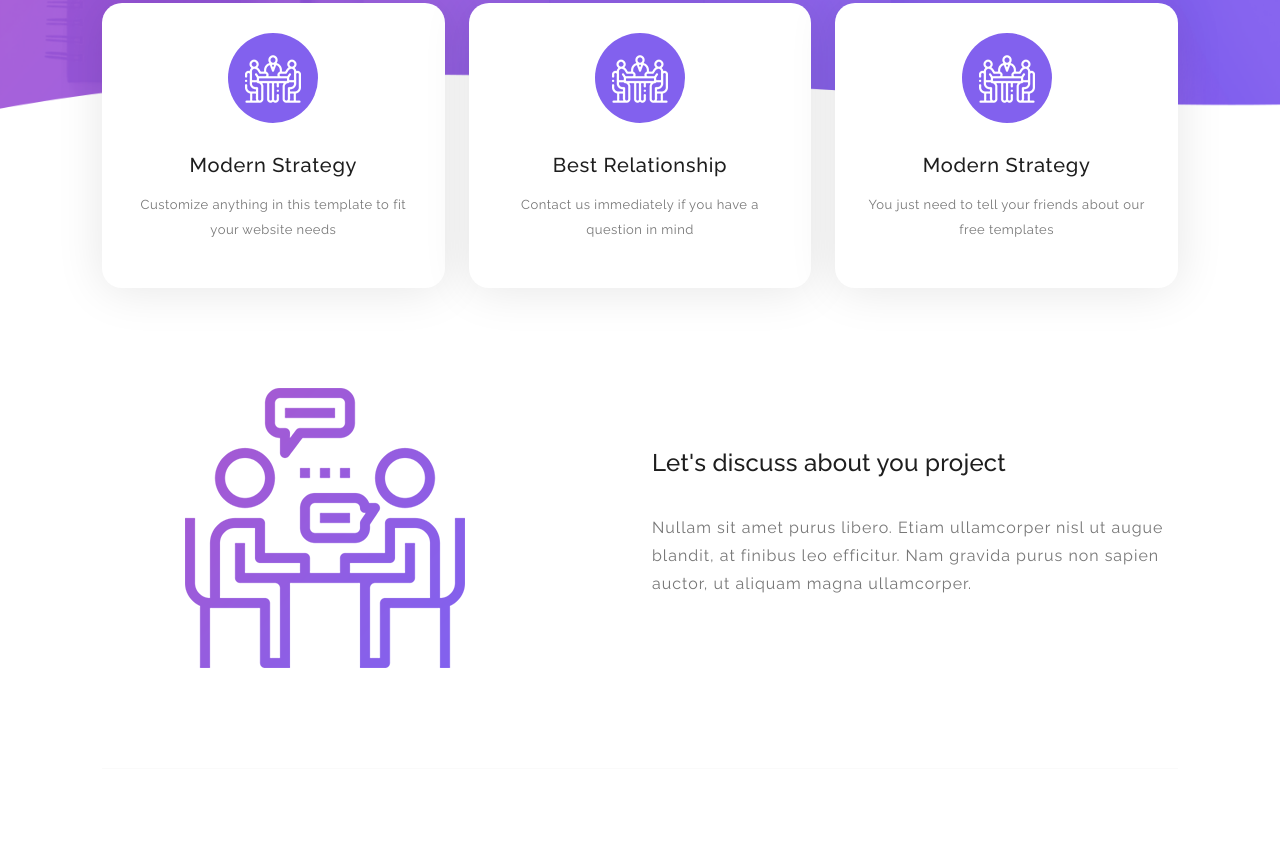
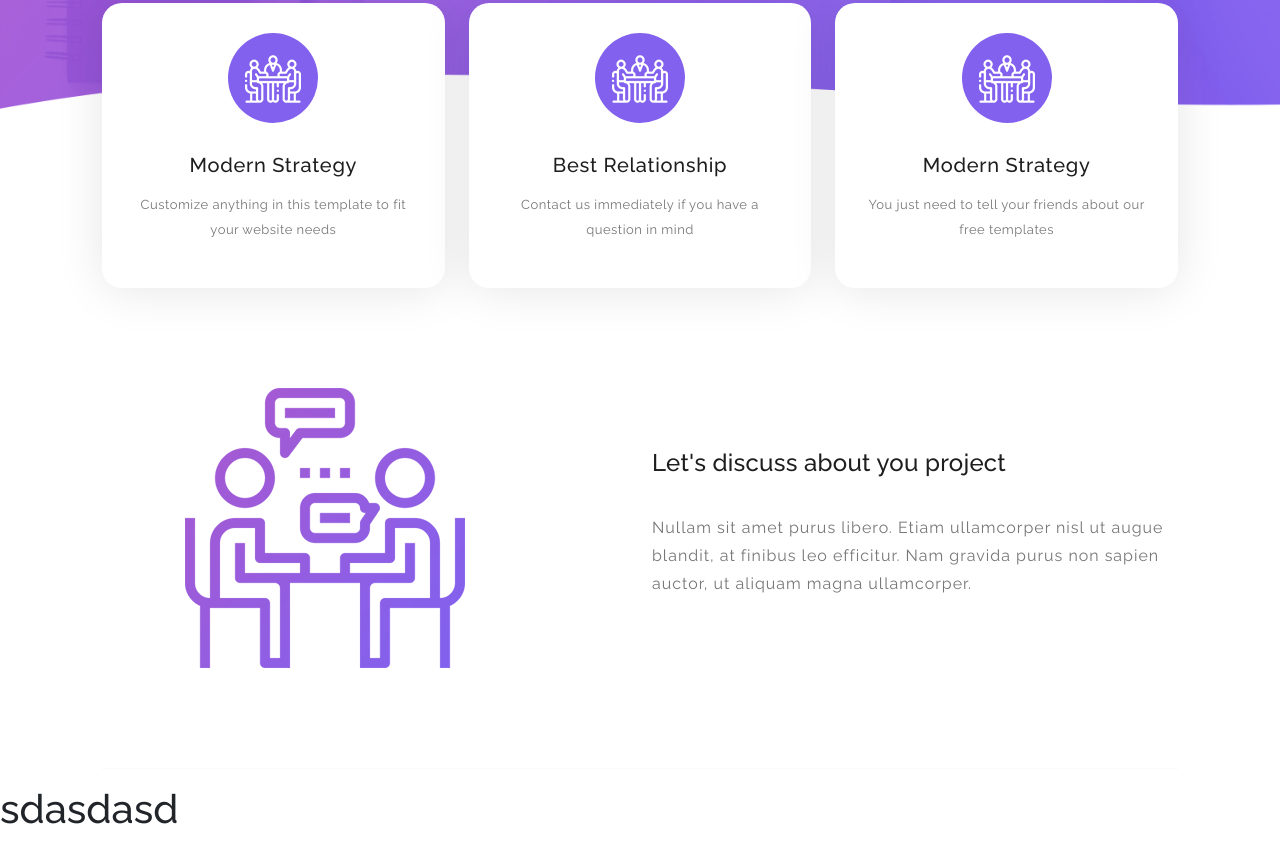
Before and after one commit to Nguyenhuyhoang1/de, a plain HTML site: page index.html in a window 1280 px wide. Shown: the part 607-1448 px from the top of the page. Before the commit the page ends 1392 px from the top, so only its background shows below. Drawn offline with nearby package versions, Linux system fonts and the light colour scheme; a web font is replaced by a local one.

Commit message:
second commit

```diff
--- a/index.html
+++ b/index.html
@@ -101,5 +101,8 @@
         </div>
     </div>
 
+    <div class="section-four">
+    <h1>sdasdasd</h1>
+    </div>
 
     <!--End section three -->
```
